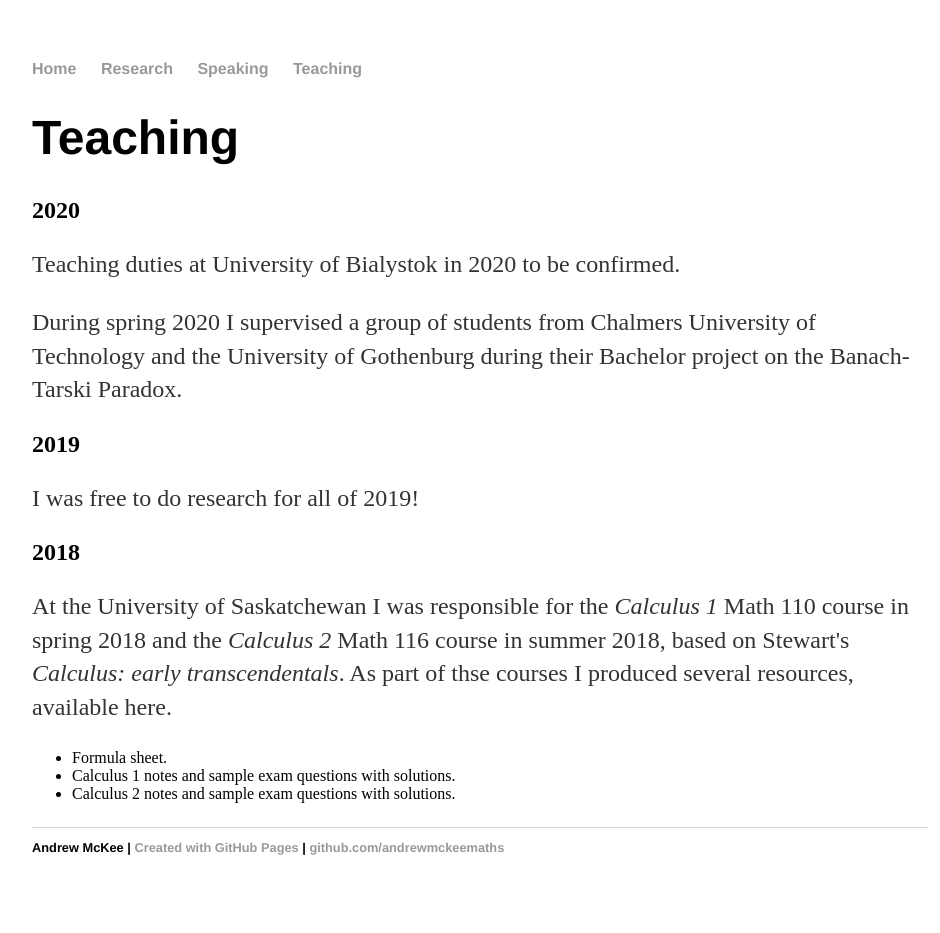
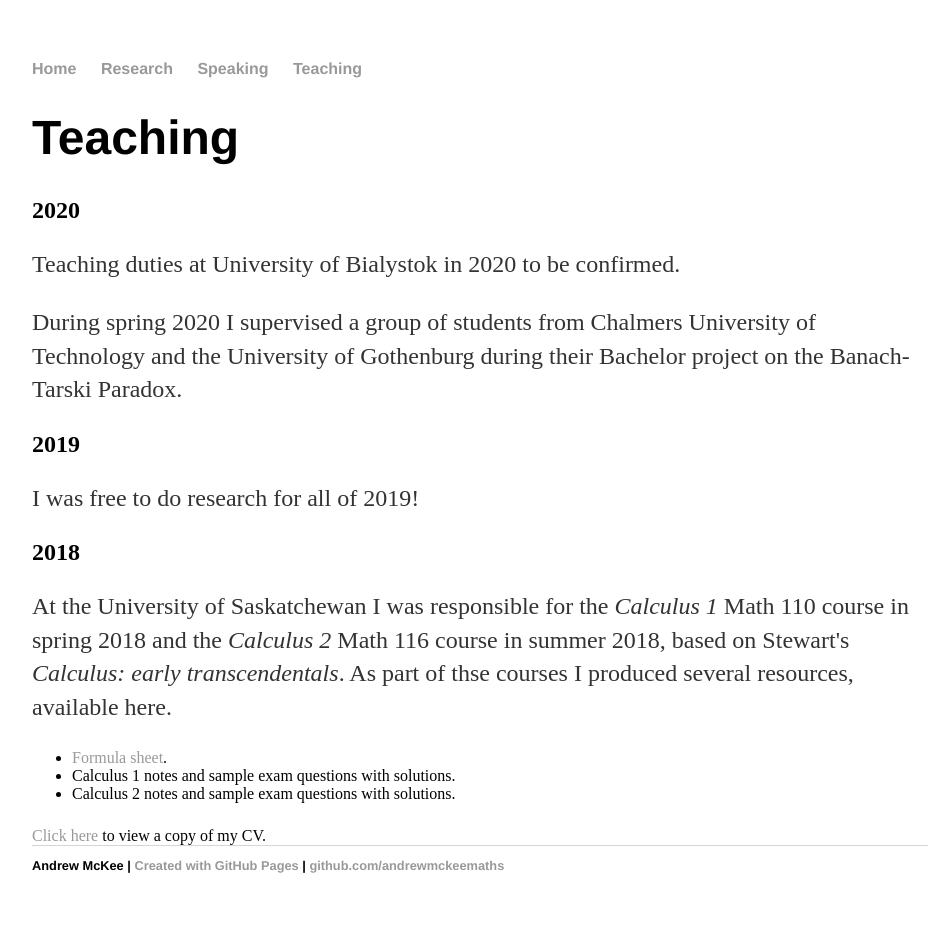
Before and after one commit to andrewmckeemaths/andrewmckeemaths.github.io, a Jekyll site: the page built from teaching/index.html, in a window 1280 px wide. Shown: the whole page, without its empty margins (160-1100 px from the left). Built offline with Jekyll 4.4.1, drawn with Linux system fonts in a browser that asks for light colours.

Commit message:
Update index.html
Link to formula sheet

```diff
--- a/teaching/index.html
+++ b/teaching/index.html
@@ -19,8 +19,10 @@ title: Andrew McKee
 
 <p>At the University of Saskatchewan I was responsible for the <em>Calculus 1</em> Math 110 course in spring 2018 and the <em>Calculus 2</em> Math 116 course in summer 2018, based on Stewart's <em>Calculus: early transcendentals</em>. As part of thse courses I produced several resources, available here.
   <ul>
-    <li>Formula sheet.</li>
+    <li><a href="andrewmckeemaths.github.io/teaching/UofSteaching/FormulaSheet.pdf" target="_blank">Formula sheet</a>.</li>
     <li>Calculus 1 notes and sample exam questions with solutions.</li>
     <li>Calculus 2 notes and sample exam questions with solutions.</li>
   </ul>
 </p>
+
+<a href="andrewmckeemaths.github.io/aboutdocs/CVAMcKee.pdf" target="_blank">Click here</a> to view a copy of my CV.
```
